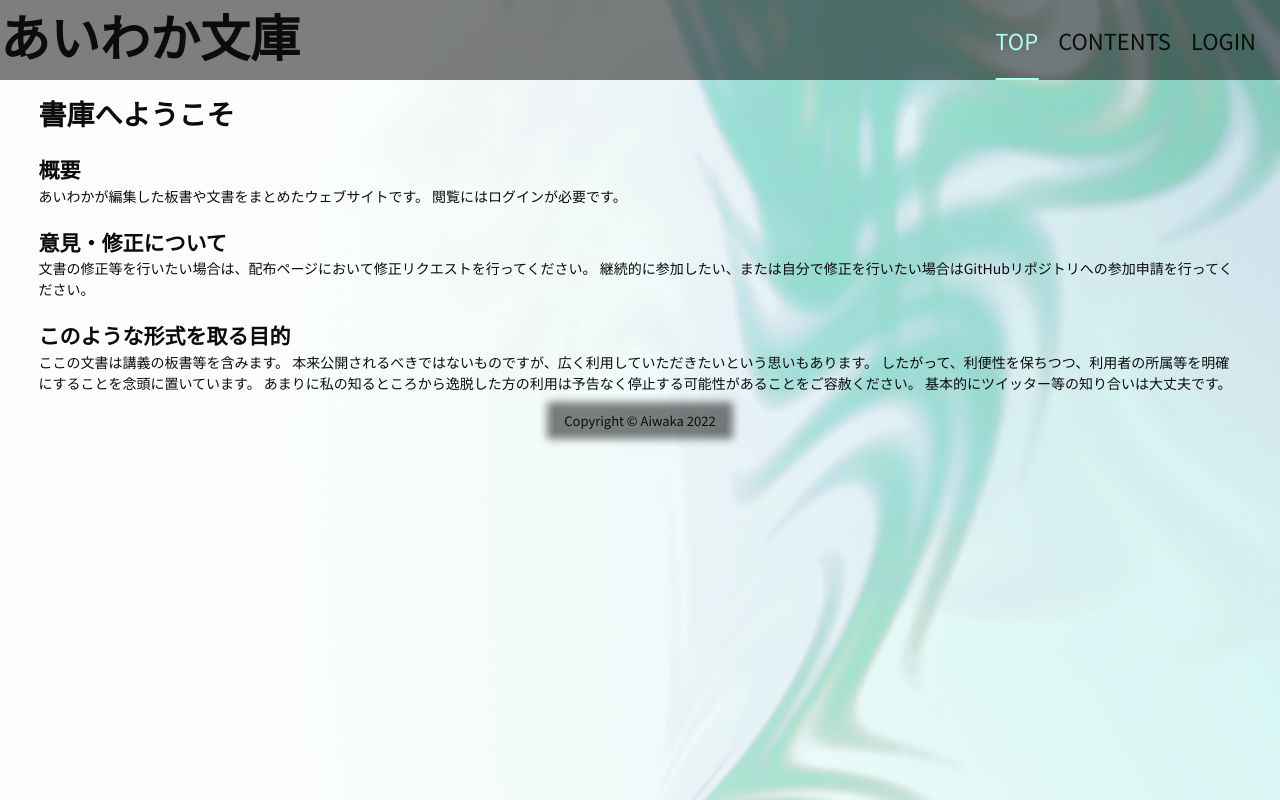
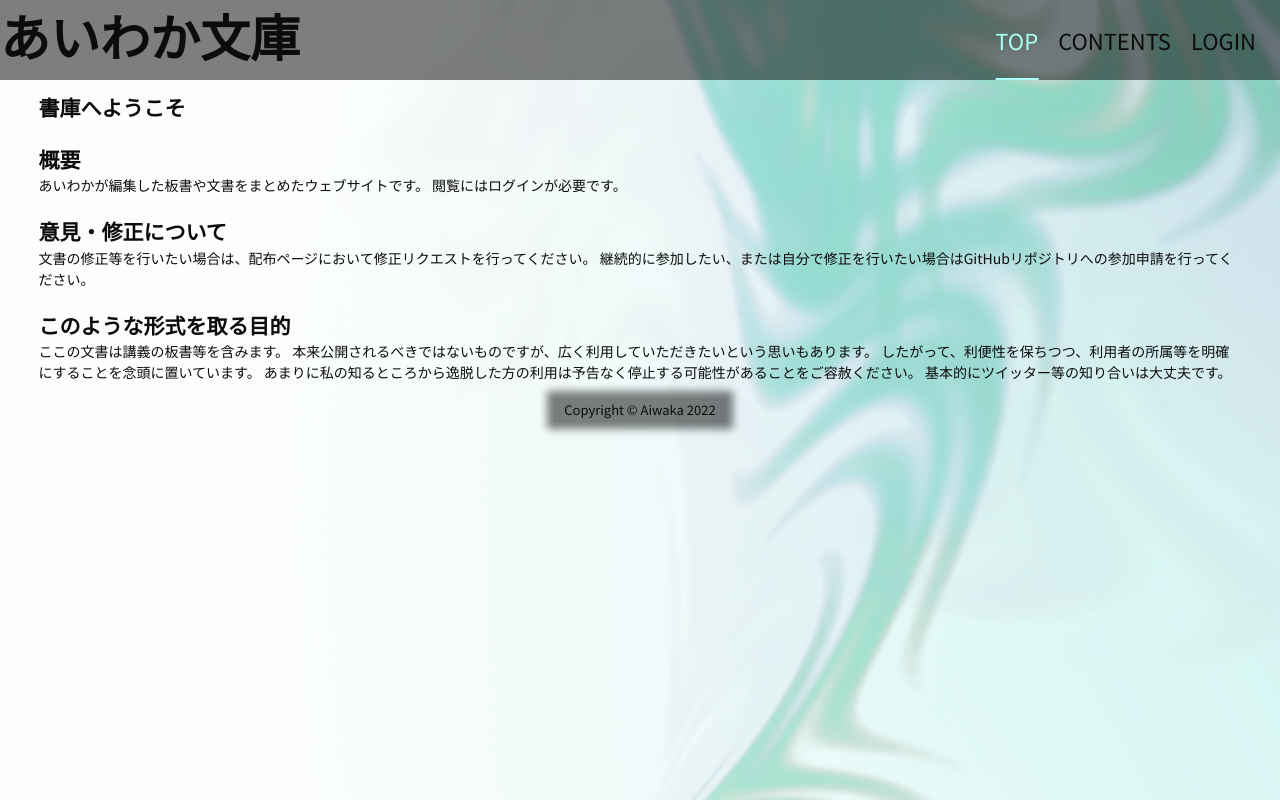
Before and after one commit to littleIkawa/aiwaka-bunko, a Vue app: page / in a window 1280 px wide. Built offline with nearby package versions, Linux system fonts and the light colour scheme; no server answers.

Commit message:
modify tag

```diff
--- a/src/App.vue
+++ b/src/App.vue
@@ -1,8 +1,8 @@
 <template>
   <site-header-vue />
-  <div id="view-container">
+  <section id="view-container">
     <router-view />
-  </div>
+  </section>
   <site-footer-vue />
 </template>
 
```
